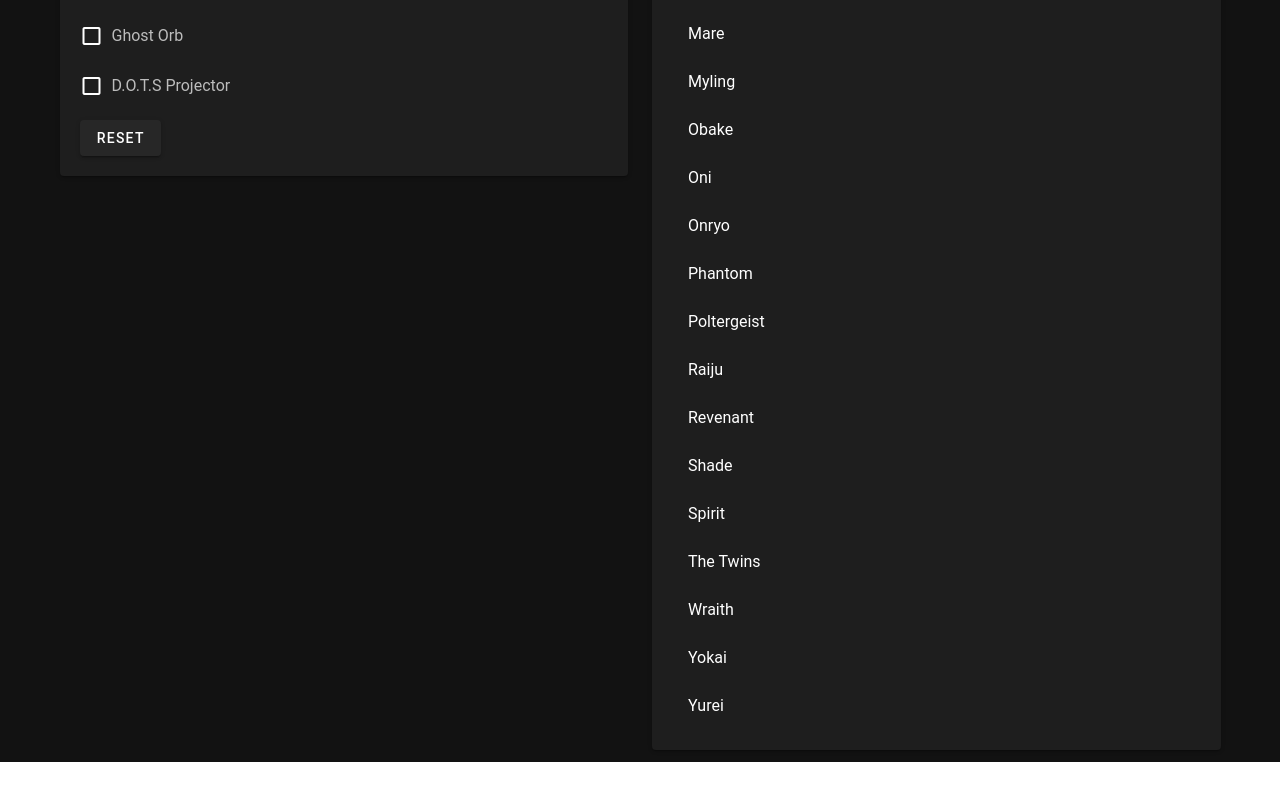
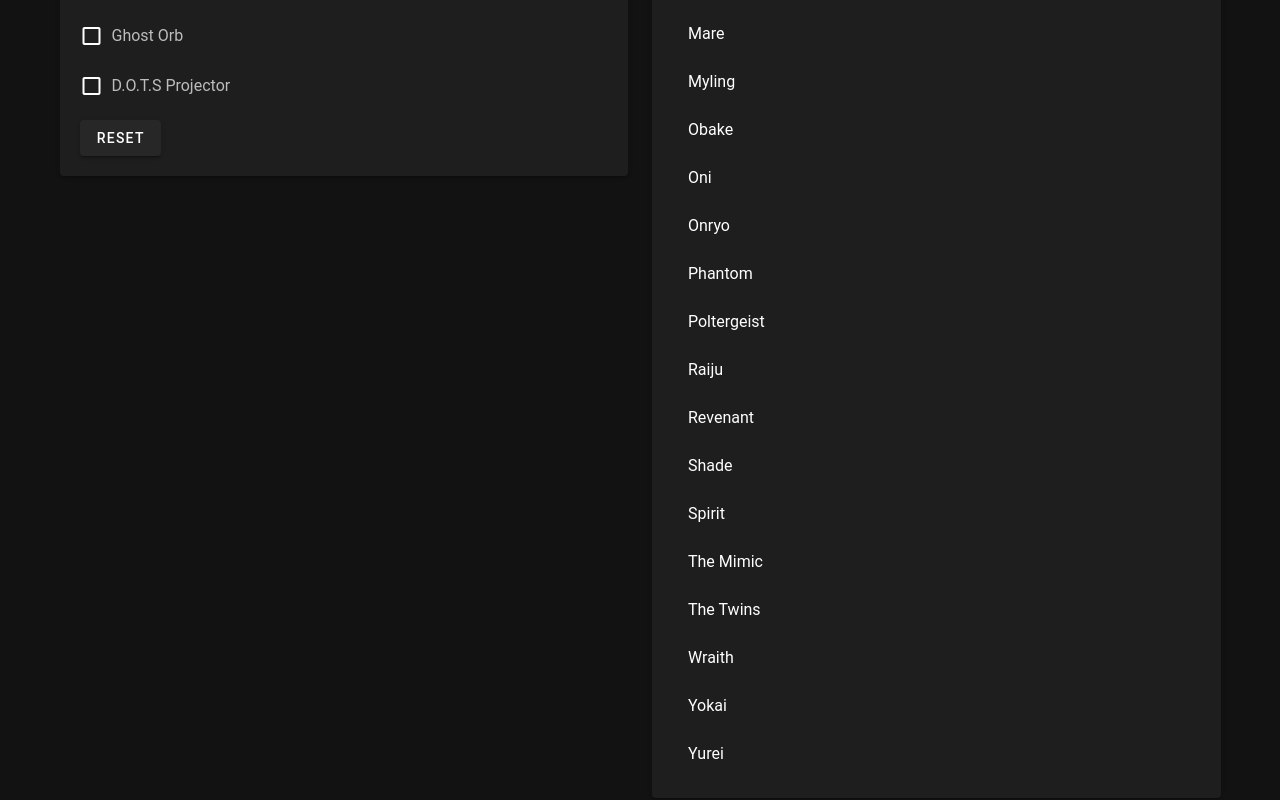
Before and after one commit to Codazed/phasmotoolkit, a Vue app: page / in a window 1280 px wide. Shown: the part 437-1237 px from the top of the page. Before the commit the page ends 1199 px from the top, so only its background shows below. Built offline with nearby package versions, Linux system fonts and the light colour scheme; a small style sheet from the web is missing.

Commit message:
Added The Mimic

```diff
--- a/src/types.ts
+++ b/src/types.ts
@@ -95,6 +95,10 @@ export const ghosts: Ghost[] = [
     evidence: [Evidence.GhostWriting, Evidence.EMF, Evidence.SpiritBox],
   },
   {
+    name: "The Mimic",
+    evidence: [Evidence.SpiritBox, Evidence.Fingerprints, Evidence.FreezingTemps, Evidence.GhostOrb]
+  },
+  {
     name: "The Twins",
     evidence: [Evidence.EMF, Evidence.SpiritBox, Evidence.FreezingTemps],
   },
```
